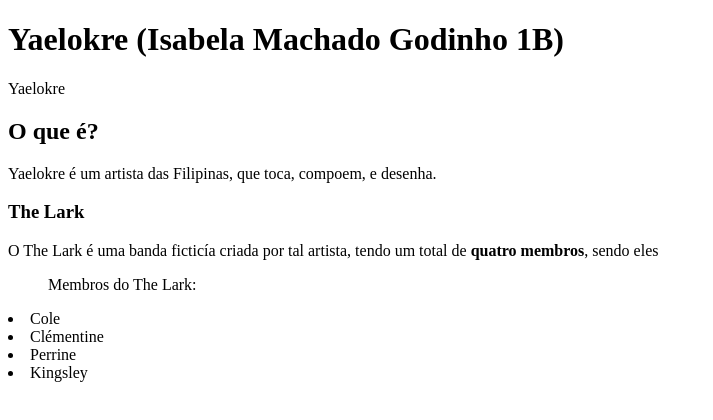
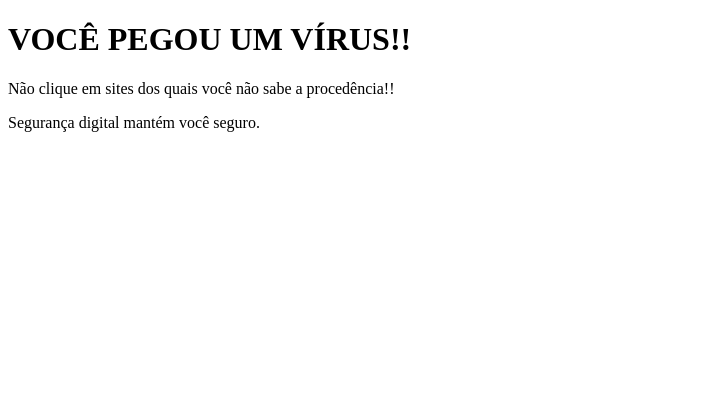
Before and after one commit to CoelhaoHamburgao/PROVA, a plain HTML site: page index.html in a window 1280 px wide. Shown: the whole page, without its empty margins (0-713 px from the left). Drawn offline with Linux system fonts and the light colour scheme.

Commit message:
Update index.html

```diff
--- a/index.html
+++ b/index.html
@@ -6,19 +6,10 @@
     <title>Document</title>
 </head>
 <body>
-    <h1>Yaelokre (Isabela Machado Godinho 1B)</h1>
-<heather>
-    <a shr="https://open.spotify.com/artist/3rRyfgGByetsaaujkjQ7rY">Yaelokre</a> </heather>
-    <h2>O que é?</h2>
-    <p>Yaelokre é um artista das Filipinas, que toca, compoem, e desenha.</p>
-    <h3>The Lark</h3>
-    <p>O The Lark é uma banda ficticía criada por tal artista, tendo um total de <strong>quatro membros</strong>, sendo eles</p>
-    <ul>Membros do The Lark:</ul>
-    <li>Cole</li>
-    <li>Clémentine</li>
-    <li>Perrine</li>
-    <li>Kingsley</li>
-    <img sch>
+
+<h1>VOCÊ PEGOU UM VÍRUS!!</h1>
+    <p>Não clique em sites dos quais você não sabe a procedência!!</p>
+    <p>Segurança digital mantém você seguro.</p>
 
 </body>
 </html>
```
